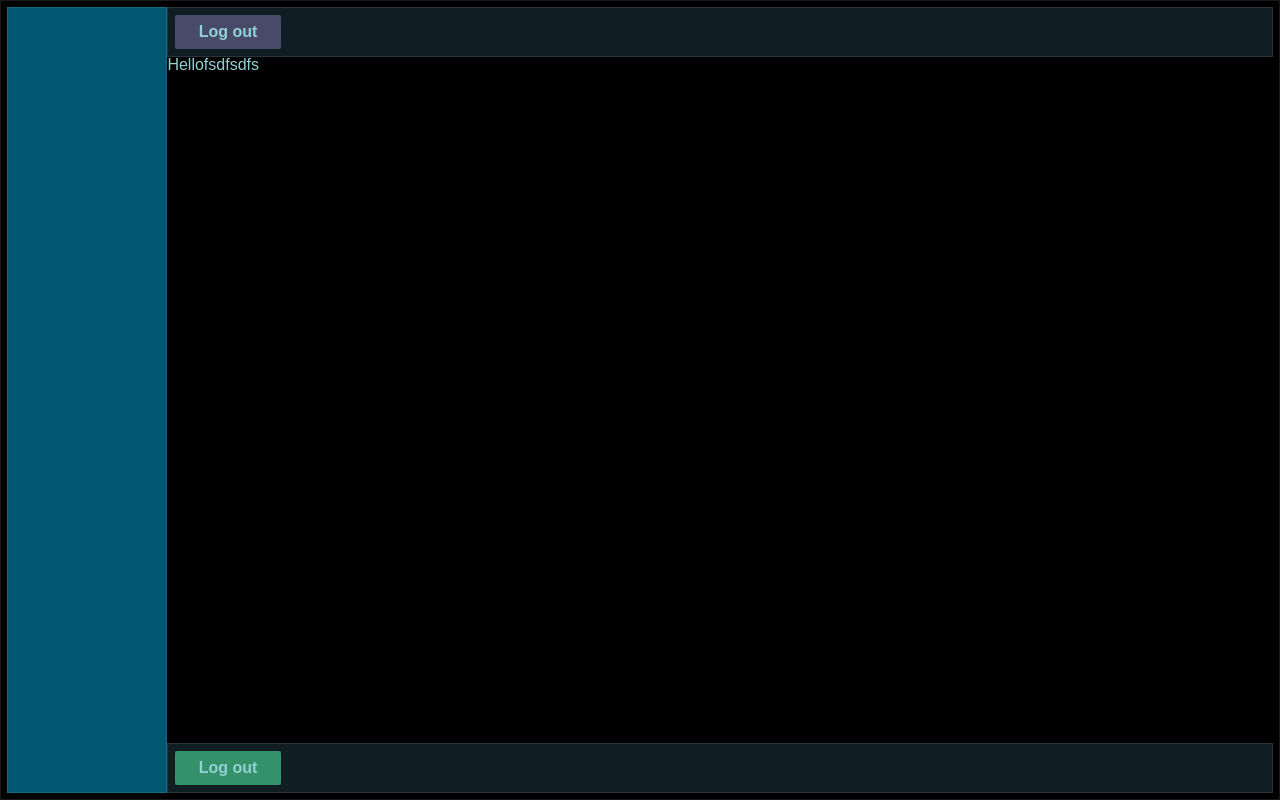
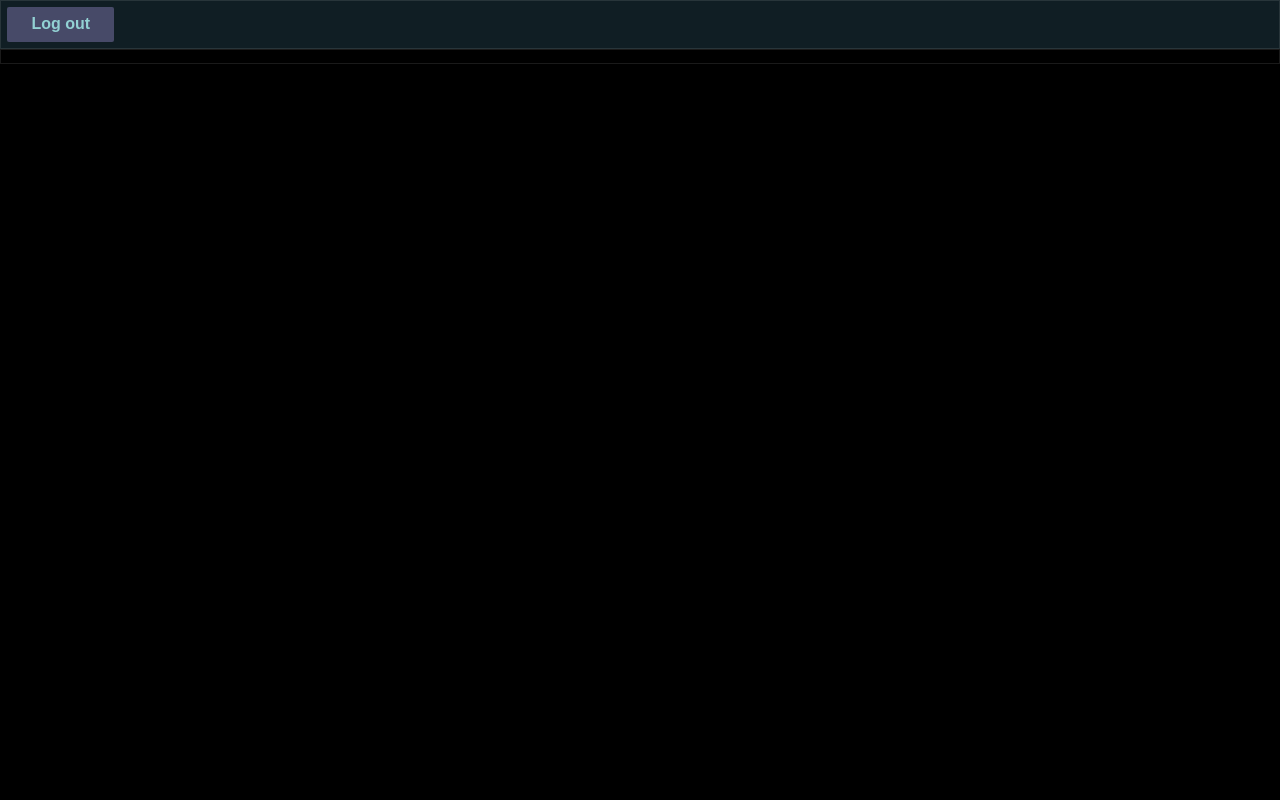
Before and after one commit to kw-00/the-tree, a React (Vite) app in the folder frontend/: page /dashboard in a window 1280 px wide. Built offline with nearby package versions, Linux system fonts and the light colour scheme.

Commit message:
Update HeaderFooterLayout component name

```diff
--- a/frontend/src/app/components/layout/HeaderFooterLayout.tsx
+++ b/frontend/src/app/components/layout/HeaderFooterLayout.tsx
@@ -1,7 +1,7 @@
 import React, { useLayoutEffect, useRef } from "react"
 
 
-export default function PanelWithHeader(props: Omit<React.HTMLAttributes<HTMLDivElement>, "style">) {
+export default function HeaderFooterLayout(props: Omit<React.HTMLAttributes<HTMLDivElement>, "style">) {
     const selfRef = useRef<HTMLDivElement | null>(null)
 
     const setBoundaries = (el: HTMLElement, targetIs: "header" | "footer") => {
@@ -88,7 +88,7 @@ export default function PanelWithHeader(props: Omit<React.HTMLAttributes<HTMLDiv
     )
 }
 
-PanelWithHeader.Header = function Header(props: Omit<React.HTMLAttributes<HTMLDivElement>, "style">) {
+HeaderFooterLayout.Header = function Header(props: Omit<React.HTMLAttributes<HTMLDivElement>, "style">) {
     return (
         <div data-slot="header"
         style={{
@@ -98,7 +98,7 @@ PanelWithHeader.Header = function Header(props: Omit<React.HTMLAttributes<HTMLDi
     )
 }
 
-PanelWithHeader.Footer = function Footer(props: Omit<React.HTMLAttributes<HTMLDivElement>, "style">) {
+HeaderFooterLayout.Footer = function Footer(props: Omit<React.HTMLAttributes<HTMLDivElement>, "style">) {
     return (
         <div data-slot="footer"
         style={{
@@ -109,7 +109,7 @@ PanelWithHeader.Footer = function Footer(props: Omit<React.HTMLAttributes<HTMLDi
     )
 }
 
-PanelWithHeader.Content = function Content(props: Omit<React.HTMLAttributes<HTMLDivElement>, "style">) {
+HeaderFooterLayout.Content = function Content(props: Omit<React.HTMLAttributes<HTMLDivElement>, "style">) {
     return (
         <div data-slot="content"
         {...props}/>
--- a/frontend/src/app/pages/dashboard/Dashboard.tsx
+++ b/frontend/src/app/pages/dashboard/Dashboard.tsx
@@ -1,6 +1,6 @@
 import Button from "@/app/components/button/Button";
 import Panel from "@/app/components/panel/Panel";
-import PanelWithHeader from "@/app/components/layout/HeaderFooterLayout";
+import HeaderFooterLayout from "@/app/components/layout/HeaderFooterLayout";
 
 
 
@@ -17,24 +17,18 @@ export default function Dashboard() {
     }
     return (
         <>
-            <Panel variant="1" className="h-svh flex">
-                <Panel variant="5" className="w-40"></Panel>
-                <PanelWithHeader className="flex-1">
-                    <PanelWithHeader.Header>
-                        <Panel variant="2">
-                            <Button variant="secondary">Log out</Button>
-                        </Panel>
-                    </PanelWithHeader.Header>
-                    <PanelWithHeader.Content>
-                        Hellofsdfsdfs
-                    </PanelWithHeader.Content>
-                    <PanelWithHeader.Footer>
-                        <Panel variant="2">
-                            <Button variant="primary">Log out</Button>
-                        </Panel>
-                    </PanelWithHeader.Footer>
-                </PanelWithHeader>
-            </Panel>
+            <HeaderFooterLayout className="h-svh w-svw">
+                <HeaderFooterLayout.Header>
+                    <Panel variant="2">
+                        <Button variant="secondary">Log out</Button>
+                    </Panel>
+                </HeaderFooterLayout.Header>
+                <HeaderFooterLayout.Content>
+                    <Panel variant="1">
+
+                    </Panel>
+                </HeaderFooterLayout.Content>
+            </HeaderFooterLayout>
         </>
     )
 }
```
